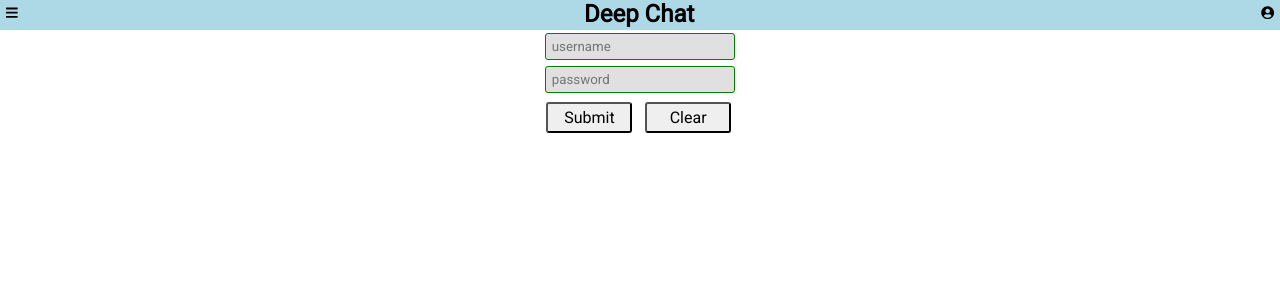
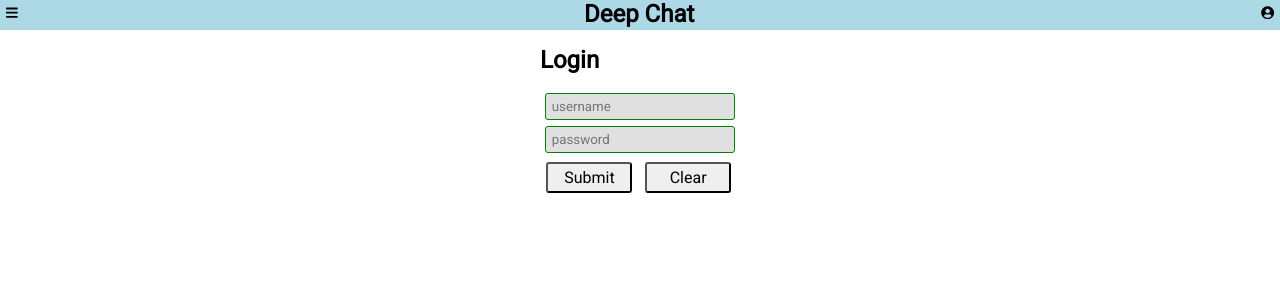
Before and after one commit to Quidiox/deep-chat, a React (Create React App) app: page /login in a window 1280 px wide. Shown: the top 300 px of the page. Built offline with nearby package versions, Linux system fonts and the light colour scheme.

Commit message:
login, register use H1 and column components

```diff
--- /dev/null
+++ b/src/components/blocks/StyledColumn/index.js
@@ -0,0 +1,7 @@
+import styled from 'styled-components/macro'
+
+const StyledColumn = styled.div`
+  display: 'flex';
+  flex-direction: 'column';
+`
+export default StyledColumn
--- a/src/pages/auth/Login.js
+++ b/src/pages/auth/Login.js
@@ -1,6 +1,8 @@
 import React, { Component } from 'react'
 import { connect } from 'react-redux'
 import LoginForm from './LoginForm'
+import StyledColumn from '../../components/blocks/StyledColumn'
+import H1 from '../../components/elements/H1'
 import { requestLoginUser } from '../../reducers/userReducer'
 
 class Login extends Component {
@@ -28,6 +30,8 @@ class Login extends Component {
   render() {
     const { username, password } = this.state
     return (
+      <StyledColumn>
+        <H1>Login</H1>
         <LoginForm
           handleFieldChange={this.handleFieldChange}
           login={this.login}
@@ -35,6 +39,7 @@ class Login extends Component {
           username={username}
           password={password}
         />
+      </StyledColumn>
     )
   }
 }
--- a/src/pages/user/Create.js
+++ b/src/pages/user/Create.js
@@ -1,6 +1,8 @@
 import React, { Component } from 'react'
 import { connect } from 'react-redux'
 import CreateForm from './CreateForm'
+import StyledColumn from '../../components/blocks/StyledColumn'
+import H1 from '../../components/elements/H1'
 import { requestCreateUser } from '../../reducers/userReducer'
 
 class Create extends Component {
@@ -50,7 +52,8 @@ class Create extends Component {
   render() {
     const { name, username, password, passwordConfirm, error } = this.state
     return (
-      <>
+      <StyledColumn>
+        <H1>Register</H1>
         <CreateForm
           name={name}
           username={username}
@@ -61,7 +64,7 @@ class Create extends Component {
           clearFields={this.clearFields}
         />
         <div>{error}</div>
-      </>
+      </StyledColumn>
     )
   }
 }
```
Lines whose indentation alone changed are shown as unchanged.
